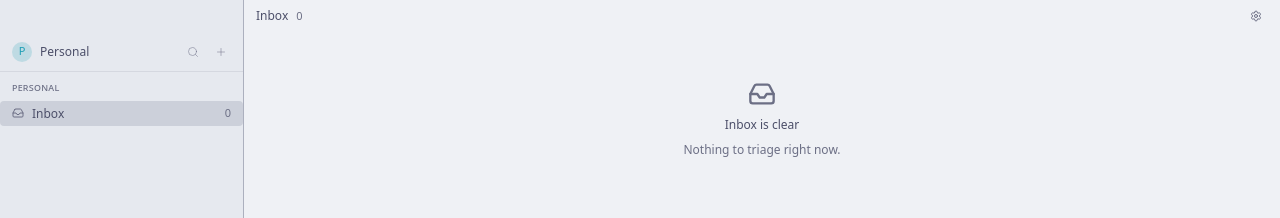
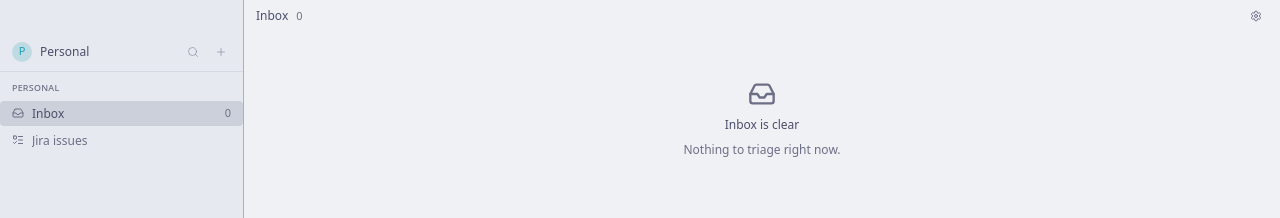
Before and after one commit to markdstafford/hm, a React (Vite) app: page / in a window 1280 px wide. Shown: the top 218 px of the page. Built offline with nearby package versions, Linux system fonts and the light colour scheme.

Commit message:
feat(app): wire Jira issues sidebar navigation to CollectionViewerPage

```diff
--- a/src/App.tsx
+++ b/src/App.tsx
@@ -1,5 +1,5 @@
 import { useState, useEffect, useCallback, useRef } from "react";
-import { Inbox, Settings as SettingsIcon, PanelLeft, Sparkles, MessageSquare, X } from "lucide-react";
+import { Inbox, ListTodo, Settings as SettingsIcon, PanelLeft, Sparkles, MessageSquare, X } from "lucide-react";
 import { commands, type AppStatus } from "./bindings";
 import {
   type AppPreferences,
@@ -18,6 +18,8 @@ import { NavItem } from "./ui/sidebar/NavItem";
 import { ScopeHeader } from "./ui/sidebar/ScopeHeader";
 import { Showcase } from "./_dev/Showcase";
 import { InboxPage } from "./features/inbox/InboxPage";
+import { CollectionViewerPage } from "./features/collection-viewer/CollectionViewerPage";
+import { Breadcrumb } from "./ui/navigation/Breadcrumb";
 import {
   SettingsPage,
   SettingsBreadcrumb,
@@ -31,6 +33,8 @@ function App() {
   const [status, setStatus] = useState<AppStatus | null>(null);
   const [settingsPage, setSettingsPage] = useState<SettingsCategory | null>(null);
   const [showShowcase, setShowShowcase] = useState(false);
+  type MainPage = "inbox" | "jira-issues";
+  const [mainPage, setMainPage] = useState<MainPage>("inbox");
   const [prefersDark, setPrefersDark] = useState(getSystemPrefersDark);
   const settingsOpenerRef = useRef<HTMLButtonElement>(null);
 
@@ -130,6 +134,12 @@ function App() {
       }
     : showShowcase
     ? { titleBar: <span className="text-sm text-text">Showcase</span>, header: null as React.ReactNode, content: <Showcase /> }
+    : mainPage === "jira-issues"
+    ? {
+        titleBar: <Breadcrumb items={[{ label: "Jira issues", isCurrent: true }]} />,
+        header: null as React.ReactNode,
+        content: <CollectionViewerPage />,
+      }
     : InboxPage;
 
   return (
@@ -141,7 +151,19 @@ function App() {
             <SettingsSidebar current={settingsPage!} onPick={setSettingsPage} />
           ) : (
             <NavSection label="Personal">
-              <NavItem label="Inbox" count={0} icon={<Inbox size={12} />} active />
+              <NavItem
+                label="Inbox"
+                count={0}
+                icon={<Inbox size={12} />}
+                active={mainPage === "inbox"}
+                onClick={() => setMainPage("inbox")}
+              />
+              <NavItem
+                label="Jira issues"
+                icon={<ListTodo size={12} />}
+                active={mainPage === "jira-issues"}
+                onClick={() => setMainPage("jira-issues")}
+              />
             </NavSection>
           )
         }
```
Also changed, not shown: 1 other file (tests, documents, lock files or other folders).
